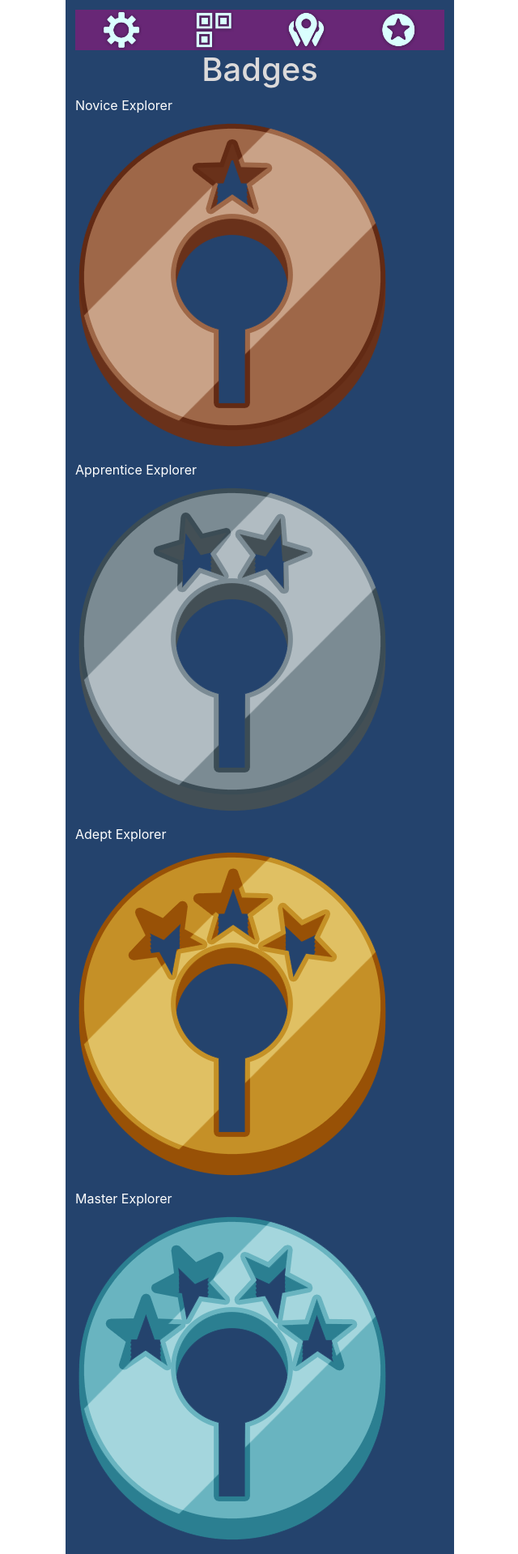
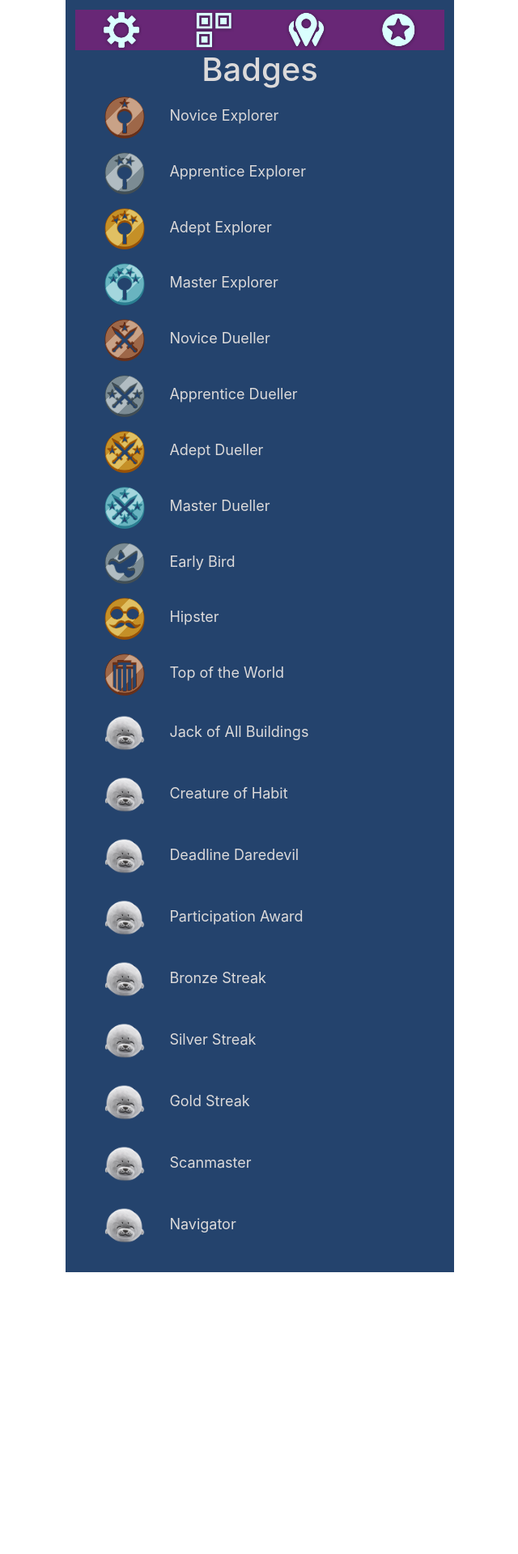
Before and after one commit to Pierre-siddall/exeplore, a Django app: page /badges/ in a window 1280 px wide. Shown: the top 1919 px of the page at 81% size, without its empty margins (319-959 px from the left). After the commit the page ends 1571 px from the top, so only its background shows below. Run offline with Django 4.2, Linux system fonts and the light colour scheme; data comes from the database, SQL or seed files in the repository; some libraries are stand-ins or nearby versions.

Commit message:
badges formatted fractionally better

```diff
--- a/ExePlore/templates/registration/badges.html
+++ b/ExePlore/templates/registration/badges.html
@@ -17,8 +17,8 @@
         {% if badges %}
         {% for b in badges %}
         <p>
+            <img src="../../media/{{ b.icon }}">&nbsp;&nbsp;&nbsp;&nbsp;&nbsp;
             {{b.badge_name}}
-            <img src="../../media/{{b.icon }}">
         </p>
         {% endfor %}
         {% else %}
--- a/Exeplore/Exeplore/static/css/stylesheet.css
+++ b/Exeplore/Exeplore/static/css/stylesheet.css
@@ -88,6 +88,12 @@ button.icon, a.icon {
     color: white;
 }
 
-button.icon img, a.icon img {
+button.icon img, a.icon img, div#badges p img {
     width:50px;
 }
+
+div#badges p {
+    font-size: large;
+    text-indent: 2em;
+    color: #dcdada;
+}
```
